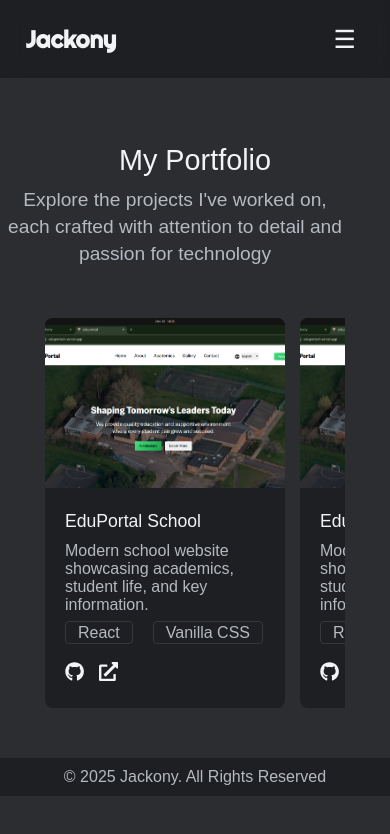
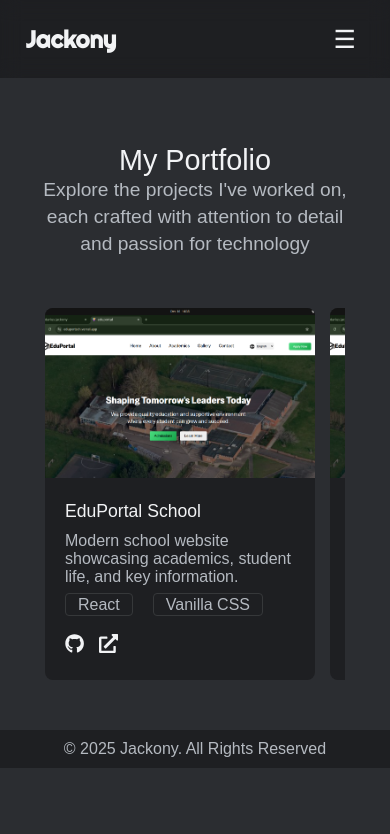
Before and after one commit to dariusjackony/portfolio, a React (Vite) app: page /ProjectsPage in a window 390 px wide. Shown: the top 834 px of the page. Built offline with nearby package versions, Linux system fonts and the light colour scheme; a web font is replaced by a local one.

Commit message:
Update:..

```diff
--- a/src/components/Projects/Projects.css
+++ b/src/components/Projects/Projects.css
@@ -91,7 +91,7 @@
         display: none;
     }
     .project-card {
-        flex: 0 0 80%;
+        flex: 0 0 90%;
         scroll-snap-align: start;
         margin-top: 0;
     }
@@ -99,6 +99,7 @@
         scroll-snap-type: x mandatory;
     }
     .projects-subtitle {
-        max-width: 350px;
+        max-width: 320px;
+        margin: 0 auto;
     }
 }
```
